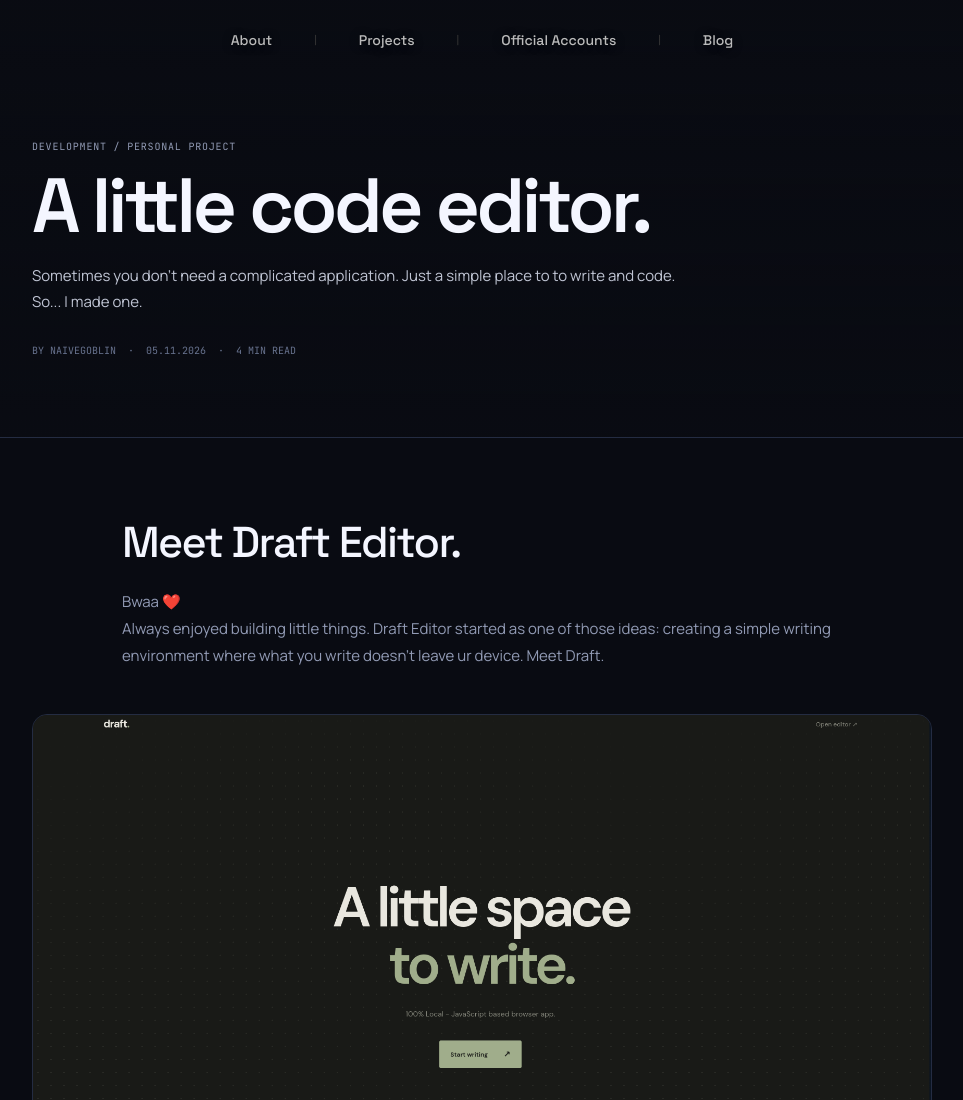
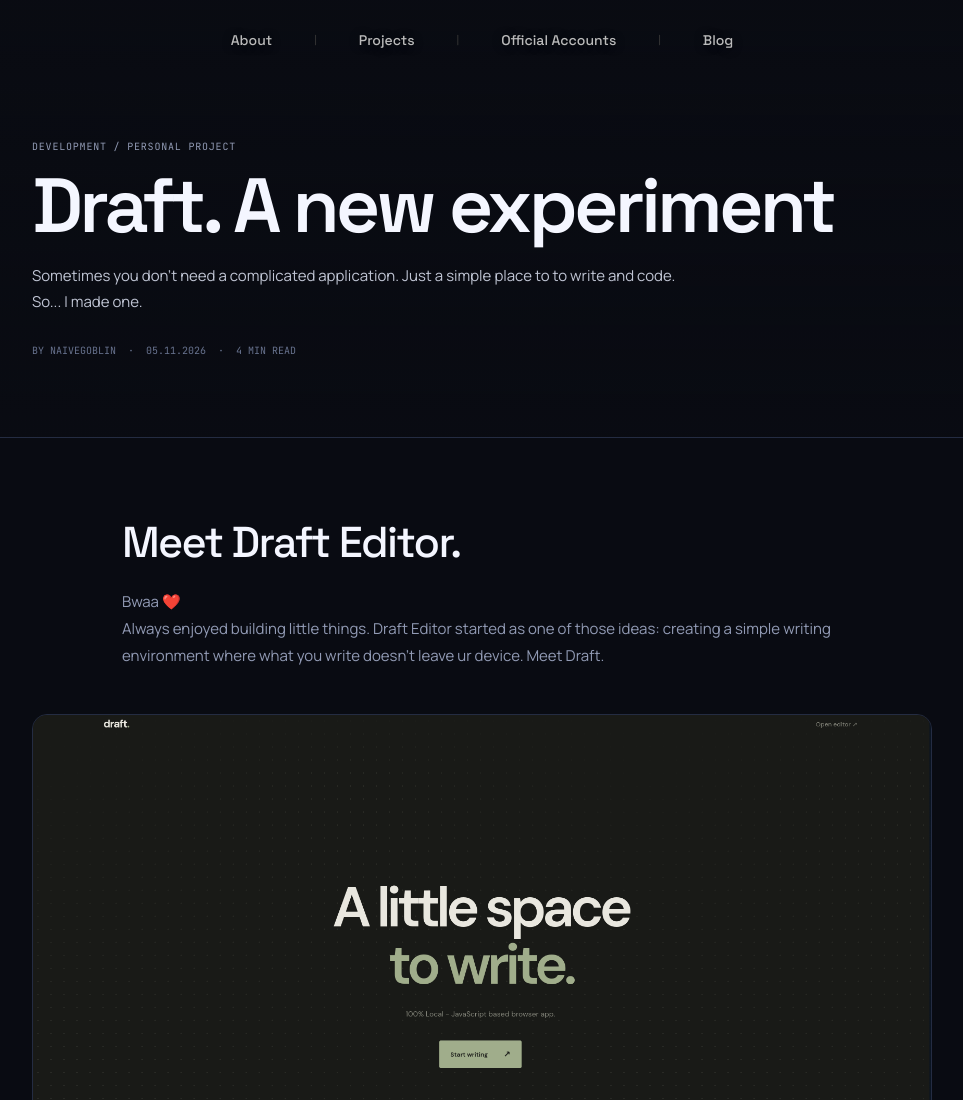
Before and after one commit to NaiveGoblin/naivegoblin.github.io, a plain HTML site: page blog_posts/Draft. A new experiment.html in a window 1280 px wide. Shown: the top 1100 px of the page, without its empty margins (158-1121 px from the left). Drawn offline with Linux system fonts and the light colour scheme.

Commit message:
Update Draft. A new experiment.html

```diff
--- a/blog_posts/Draft. A new experiment.html
+++ b/blog_posts/Draft. A new experiment.html
@@ -54,7 +54,7 @@
                 </span>
 
                 <h1>
-                    A little code editor.
+                    Draft. A new experiment
                 </h1>
 
                 <p>
```
